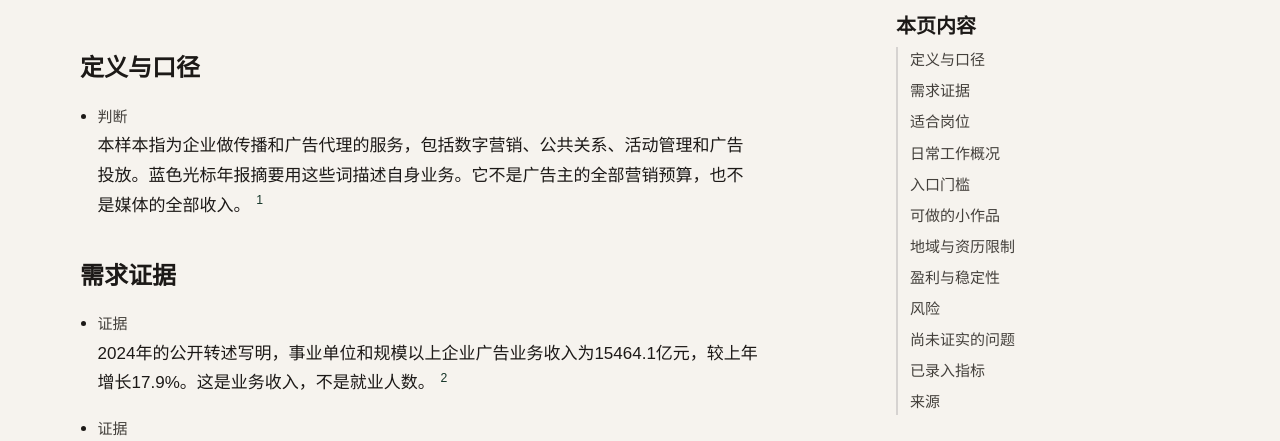
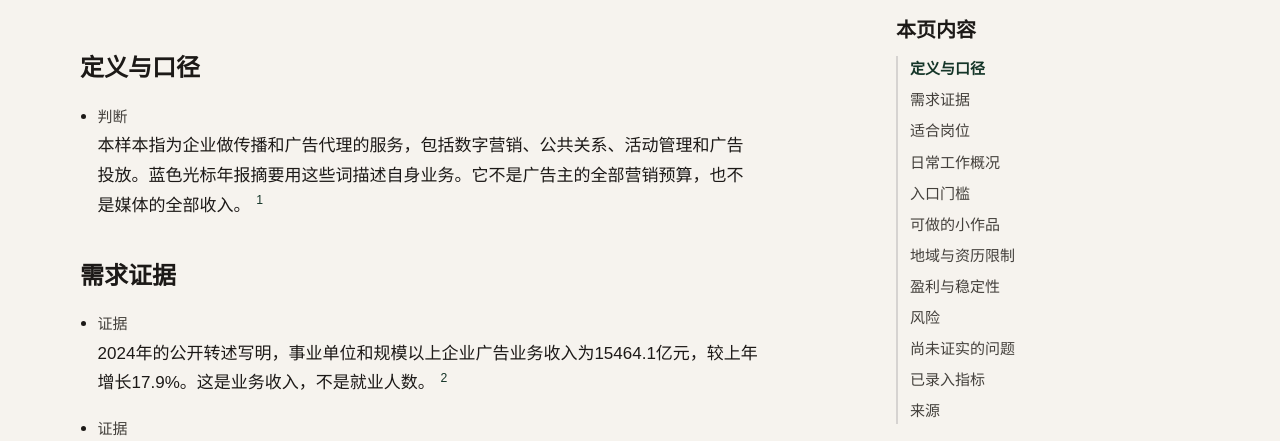
Before and after one commit to runchengxie/career-industry-guide, an Astro site: page /industries/advertising in a window 1280 px wide. Shown: the part 298-739 px from the top of the page. Built offline with nearby package versions, Linux system fonts and the light colour scheme; Astro itself is replaced by a stand-in of ours.

Commit message:
feat: 目录可折叠并高亮当前小节，新增深色模式
- 深色模式跟随系统：颜色改用 light-dark() 定义，浅色值作为兜底，旧浏览器不受影响。
  暖纸底对应暖近黑（#171614），主色与链接色同步调亮，保证暗底对比度。
- 目录改成 details：宽屏常驻侧栏，窄屏收成顶部一行“▸ 本页内容”，点开即用，
  不再整块隐藏。
- 新增 src/scripts/toc.ts：滚动时用 IntersectionObserver 高亮当前小节；
  没有脚本时目录照常可点，只是不折叠、不高亮。

```diff
--- a/src/pages/industries/[slug].astro
+++ b/src/pages/industries/[slug].astro
@@ -102,12 +102,14 @@ const toc = [
     </div>
 
     <aside class="rail">
-      <nav class="toc" aria-labelledby="toc-heading">
-        <h2 id="toc-heading">本页内容</h2>
-        <ol>
-          {toc.map((item) => <li><a href={`#${item.id}`}>{item.title}</a></li>)}
-        </ol>
-      </nav>
+      <details class="toc-wrap" open>
+        <summary>本页内容</summary>
+        <nav class="toc" aria-label="本页目录">
+          <ol>
+            {toc.map((item) => <li><a href={`#${item.id}`}>{item.title}</a></li>)}
+          </ol>
+        </nav>
+      </details>
       <section class="rail-block" id="metrics" aria-labelledby="metrics-heading">
         <h2 id="metrics-heading">已录入指标</h2>
         <MetricList metrics={metrics} citations={citations} compact />
@@ -119,4 +121,9 @@ const toc = [
     <p class="field-note">按上面第一次出现的顺序编号。每条都写明访问日期；没有可靠发布日期的会直接说明。</p>
     <SourceList entries={citations.referenced()} />
   </Section>
+
+  <script>
+    import { setupToc } from "../../scripts/toc.ts";
+    setupToc(document);
+  </script>
 </Base>
--- /dev/null
+++ b/src/scripts/toc.ts
@@ -0,0 +1,43 @@
+/**
+ * 目录的两件小事：窄屏默认折叠，宽屏滚动时高亮当前小节。
+ * 没有脚本时目录仍然可用，只是不会折叠、不会高亮。
+ */
+export function setupToc(doc: Document): void {
+  const wrap = doc.querySelector<HTMLDetailsElement>(".toc-wrap");
+  const view = doc.defaultView;
+  if (wrap && view?.matchMedia("(max-width: 999px)").matches) {
+    wrap.open = false;
+  }
+
+  const links = [...doc.querySelectorAll<HTMLAnchorElement>(".toc a[href^='#']")];
+  if (links.length === 0 || typeof IntersectionObserver === "undefined") return;
+
+  const byId = new Map<string, HTMLAnchorElement>();
+  for (const link of links) byId.set(link.hash.slice(1), link);
+
+  const active = (id: string): void => {
+    for (const [key, link] of byId) {
+      if (key === id) link.setAttribute("aria-current", "true");
+      else link.removeAttribute("aria-current");
+    }
+  };
+
+  const order = [...byId.keys()];
+  const visible = new Set<string>();
+  const observer = new IntersectionObserver(
+    (entries) => {
+      for (const entry of entries) {
+        if (entry.isIntersecting) visible.add(entry.target.id);
+        else visible.delete(entry.target.id);
+      }
+      const first = order.find((id) => visible.has(id));
+      if (first) active(first);
+    },
+    { rootMargin: "-15% 0px -70% 0px", threshold: 0 },
+  );
+
+  for (const id of order) {
+    const section = doc.getElementById(id);
+    if (section) observer.observe(section);
+  }
+}
--- a/src/styles/global.css
+++ b/src/styles/global.css
@@ -1,16 +1,36 @@
 :root {
-  color-scheme: light;
+  color-scheme: light dark;
 
-  /* 颜色：暖纸底 + 松绿主色，与站点的研究读物定位一致 */
+  /* 颜色：暖纸底 + 松绿主色。每个颜色先给浅色兜底，再用 light-dark() 覆盖，
+     不支持 light-dark() 的浏览器只会用到前一行。 */
   --ink: #1c1917;
+  --ink: light-dark(#1c1917, #f0ece5);
   --muted: #44403c;
+  --muted: light-dark(#44403c, #bdb6ab);
   --paper: #f6f3ee;
+  --paper: light-dark(#f6f3ee, #171614);
   --card: #fffdf9;
+  --card: light-dark(#fffdf9, #201e1b);
   --line: #d6d3d1;
+  --line: light-dark(#d6d3d1, #3a3732);
   --pine: #1f4d3a;
+  --pine: light-dark(#1f4d3a, #2f6b52);
   --pine-dark: #143528;
+  --pine-dark: light-dark(#143528, #9ccdb2);
   --focus: #9a3412;
+  --focus: light-dark(#9a3412, #f0a26b);
   --missing: #7c2d12;
+  --missing: light-dark(#7c2d12, #f0a58a);
+  --banner: #efe6d6;
+  --banner: light-dark(#efe6d6, #2a2621);
+  --banner-line: #e2d3b8;
+  --banner-line: light-dark(#e2d3b8, #3a342c);
+  --head: #ebe4d8;
+  --head: light-dark(#ebe4d8, #2b2824);
+  --chip-on: #e9efea;
+  --chip-on: light-dark(#e9efea, #22302a);
+  --target: #efe6d6;
+  --target: light-dark(#efe6d6, #2f2a22);
 
   /* 字体与字号台阶 */
   --font-sans: "Source Han Sans SC", "Noto Sans SC", "PingFang SC", "Microsoft YaHei", sans-serif;
@@ -75,7 +95,7 @@ main :is(p, ul, ol, h1, h2, h3, h4, .lede) {
   left: 0.75rem;
   top: -4rem;
   background: var(--ink);
-  color: white;
+  color: var(--paper);
   padding: 0.4rem 0.7rem;
 }
 .skip:focus { top: 0.75rem; }
@@ -94,9 +114,9 @@ main :is(p, ul, ol, h1, h2, h3, h4, .lede) {
 .banner {
   margin: 0;
   padding: 0.75rem 0;
-  background: #efe6d6;
+  background: var(--banner);
   color: var(--ink);
-  border-bottom: 1px solid #e2d3b8;
+  border-bottom: 1px solid var(--banner-line);
   font-size: var(--text-sm);
   line-height: 1.6;
 }
@@ -143,7 +163,7 @@ legend { padding: 0 0.3rem; font-weight: 700; }
 .choices input { margin: 0; }
 .choices label:has(input:checked) {
   border-color: var(--pine);
-  background: #e9efea;
+  background: var(--chip-on);
   color: var(--pine-dark);
   font-weight: 600;
 }
@@ -167,7 +187,7 @@ legend { padding: 0 0.3rem; font-weight: 700; }
   padding: 0.7rem;
   background: var(--card);
 }
-.compare thead th { background: #ebe4d8; }
+.compare thead th { background: var(--head); }
 
 .metrics, .claims, .plain { padding-left: 1.1rem; }
 .metrics li, .claims li { margin: 0.45rem 0 0.8rem; }
@@ -254,8 +274,8 @@ h2:hover .permalink, .permalink:focus-visible { opacity: 1; }
 .source-list { padding-left: 1.6rem; }
 .source-list li { margin: 0.45rem 0; }
 .source-list li:target {
-  background: #efe6d6;
-  outline: 2px solid #e2d3b8;
+  background: var(--target);
+  outline: 2px solid var(--banner-line);
   outline-offset: 2px;
 }
 
@@ -273,6 +293,18 @@ details.meta summary:hover { color: var(--pine-dark); }
 .rail { display: grid; gap: calc(var(--space) * 4); }
 .rail h2 { font-size: var(--step-1); margin: 0 0 var(--space); }
 
+/* 目录：宽屏是常驻侧栏，窄屏收成可折叠的一条 */
+.toc-wrap > summary {
+  list-style: none;
+  cursor: pointer;
+  font-family: var(--font-serif);
+  font-size: var(--step-1);
+  font-weight: 650;
+  margin: 0 0 var(--space);
+}
+.toc-wrap > summary::-webkit-details-marker { display: none; }
+.toc-wrap > summary:hover { color: var(--pine-dark); }
+
 .toc ol {
   list-style: none;
   margin: 0;
@@ -283,6 +315,10 @@ details.meta summary:hover { color: var(--pine-dark); }
 .toc li { margin: 0.3rem 0; }
 .toc a { text-decoration: none; color: var(--muted); }
 .toc a:hover { color: var(--pine-dark); text-decoration: underline; }
+.toc a[aria-current="true"] {
+  color: var(--pine-dark);
+  font-weight: 600;
+}
 
 .rail-block .metrics { padding-left: 1.1rem; }
 .rail-block .metric-name { display: inline; }
@@ -303,10 +339,14 @@ details.meta summary:hover { color: var(--pine-dark); }
   }
 }
 
-/* 窄屏：目录留在展开阅读之外，指标跟在正文后面 */
+/* 窄屏：目录收成顶部一条，指标跟在正文后面 */
 @media (max-width: 999px) {
-  .toc { display: none; }
-  .rail { order: 1; }
+  .layout { display: flex; flex-direction: column; gap: calc(var(--space) * 3); }
+  .rail { display: contents; }
+  .toc-wrap { order: -1; }
+  .toc-wrap > summary::before { content: "▸ "; }
+  .toc-wrap[open] > summary::before { content: "▾ "; }
+  .rail-block { order: 1; }
 }
 
 @media (prefers-reduced-motion: reduce) {
```
